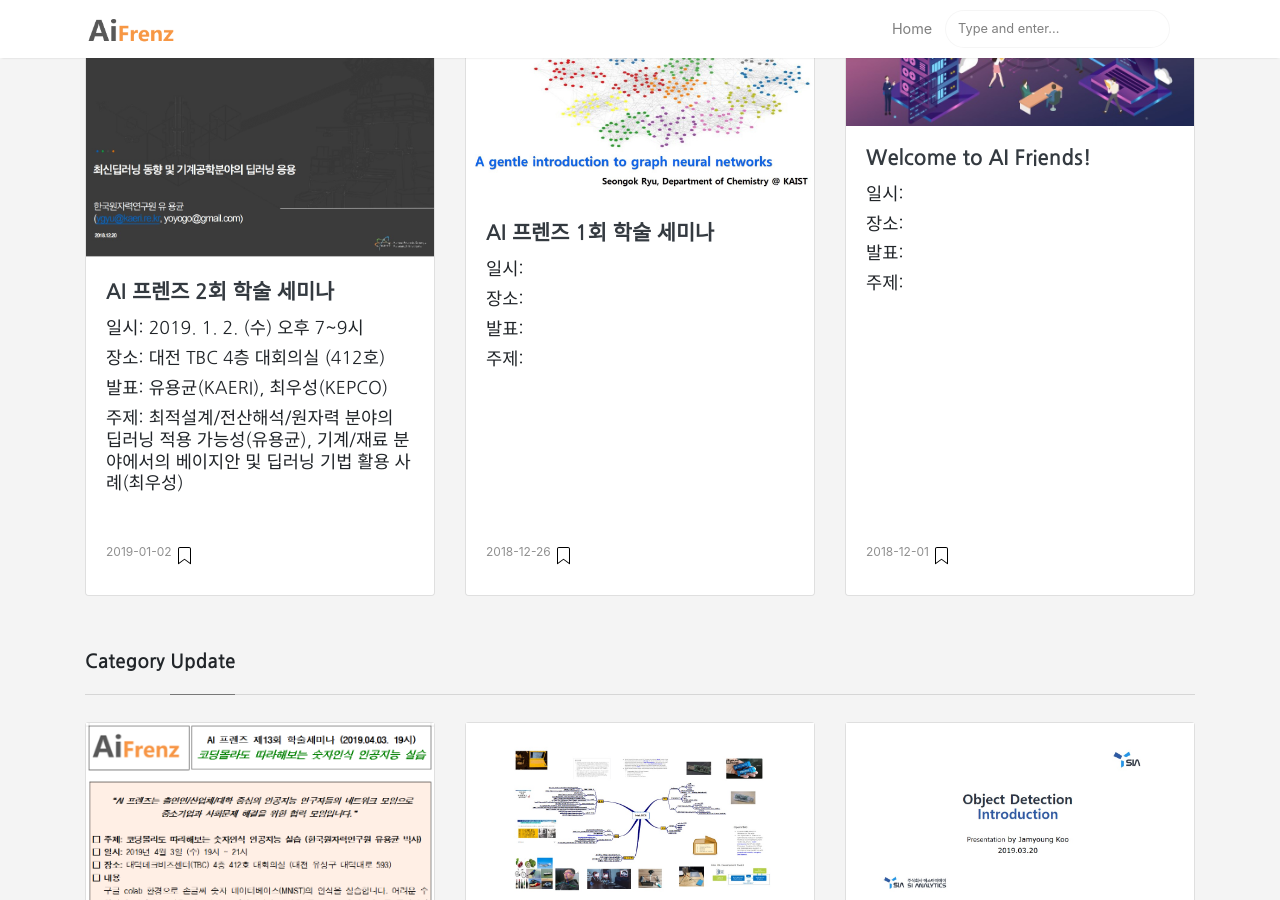
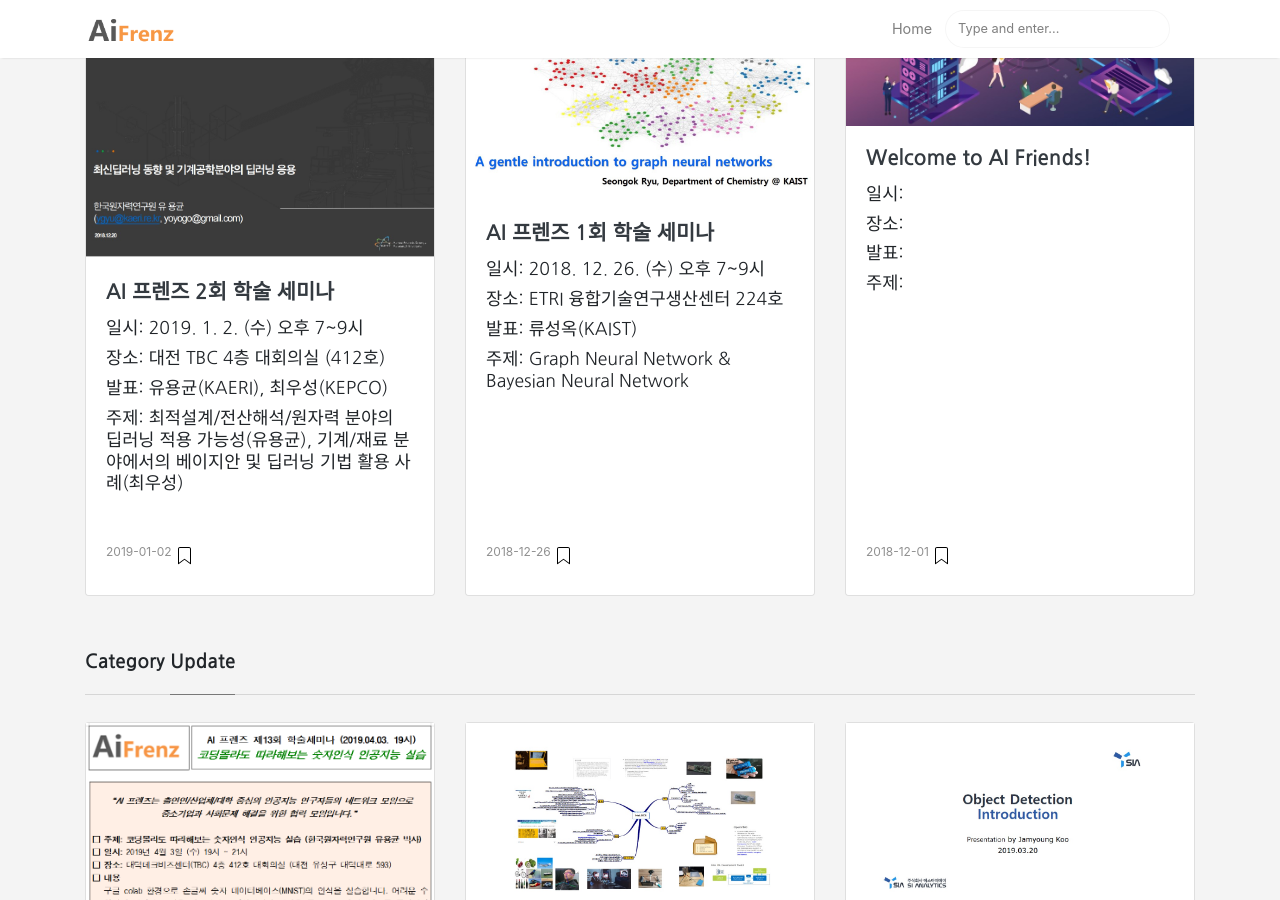
Before and after one commit to aifrenz/aifrenz.github.io, a Jekyll site: the page built from _pages/categories.md, in a window 1280 px wide and 900 px high, scrolled down 4078 px. Built offline with Jekyll 4.4.1, drawn with Linux system fonts in a browser that asks for light colours; some of the changed text lies outside the part shown.

Commit message:
Update 2018-12-26-first-seminar.markdown

```diff
--- a/_posts/2018-12-26-first-seminar.markdown
+++ b/_posts/2018-12-26-first-seminar.markdown
@@ -2,16 +2,17 @@
 layout: post
 title:  "AI 프렌즈 1회 학술 세미나"
 date:   2018-12-26 19:00:00
+when: 2018. 12. 26. (수) 오후 7~9시
+where: ETRI 융합기술연구생산센터 224호
+who: 류성옥(KAIST)
+what: Graph Neural Network & Bayesian Neural Network
 categories: ai-friends update
 tags: ai-friends update
 image: /images/20181226.jpg
 ---
 
-발표 주제: Graph Neural Network & Bayesian Neural Network (KAIST 박사과정 류성옥)
-
-장소: ETRI 융합기술연구생산센터 중회의실 (224호)
-
-
+- 발표 주제: Graph Neural Network & Bayesian Neural Network (KAIST 박사과정 류성옥)
+- 장소: ETRI 융합기술연구생산센터 중회의실 (224호)
 
 발표자료:
 
```
